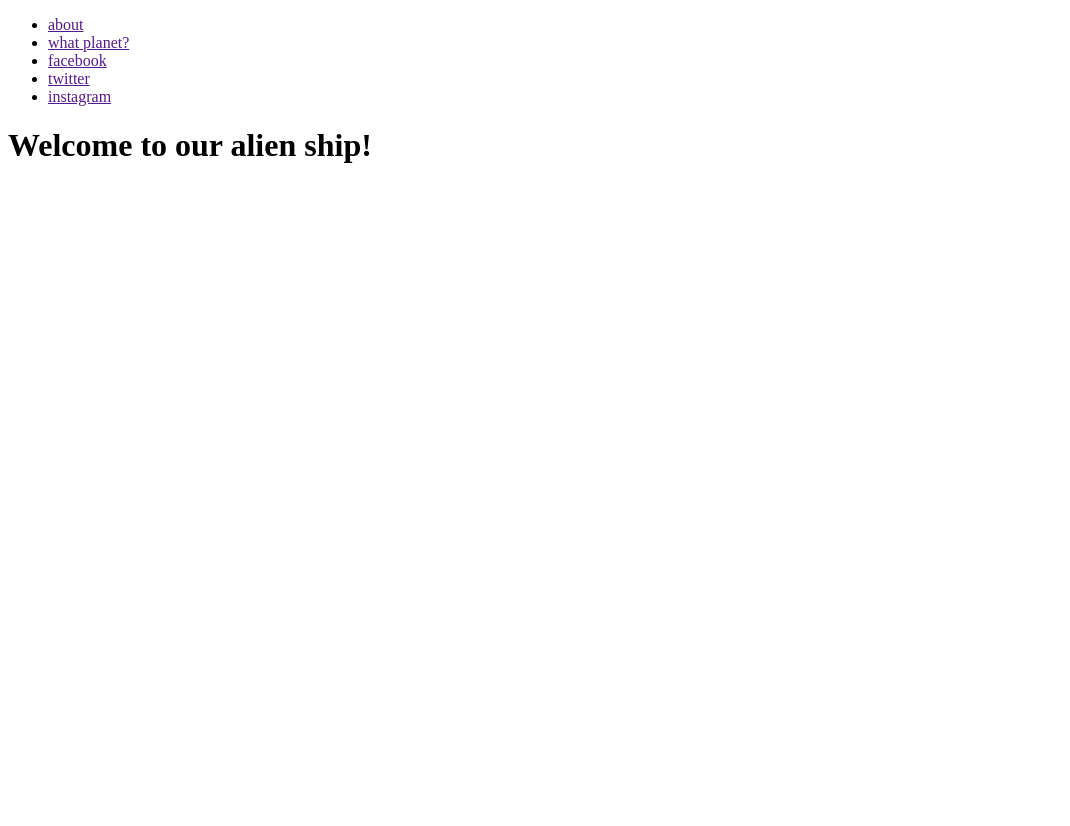
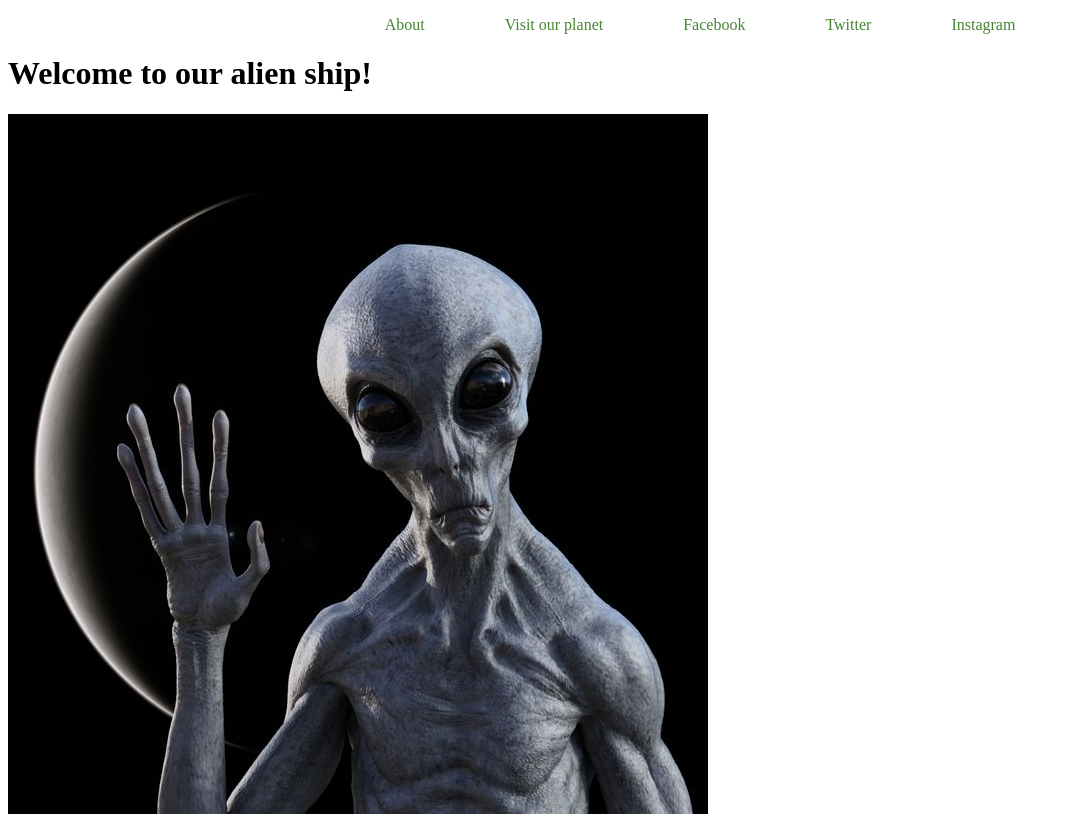
Before and after one commit to mattcosta617/alien_app, a plain HTML site: page index.html in a window 1280 px wide. Shown: the whole page, without its empty margins (0-1070 px from the left). Before the commit the page ends 800 px from the top, so only its background shows below. Drawn offline with Linux system fonts and the light colour scheme; files whose address does not match are found by name.

Commit message:
Marquis's playground added along with styling to navigation

```diff
--- a/app.js
+++ b/app.js
@@ -0,0 +1,9 @@
+for ( let i = 0; i < 20; i ++) {
+    if(i < 5) {
+        console.log("Hello!");
+    } else if(i < 10) {
+        console.log("Middle man");
+    } else if(i > 10){
+        console.log("All done");
+    }
+}
--- a/index.html
+++ b/index.html
@@ -12,17 +12,17 @@
     <header>
         <nav>
             <ul id="navigation">
-                <li id="about"><a href="">about</a></li>
-                <li><a href="">what planet?</a></li>
-                <li><a href="">facebook</a></li>
-                <li><a href="">twitter</a></li>
-                <li><a href="">instagram</a></li>
+                <li id="about"><a href="">About</a></li>
+                <li><a href="">Visit our planet</a></li>
+                <li><a href="https://www.facebook.com/">Facebook</a></li>
+                <li><a href="https://www.twitter.com/">Twitter</a></li>
+                <li><a href="https://www.instagram.com/">Instagram</a></li>
             </ul>
         </nav>
     </header>
     <h1>Welcome to our alien ship!</h1>
     <div class="images">
-        <img href="images/alien.jpg">
+        <img src="/Users/mathiascosta/Learning2/alien_app/images/alien.jpg">
 
     </div>
     <article id="a1">
--- a/styles.css
+++ b/styles.css
@@ -0,0 +1,28 @@
+a {
+    color: rgb(71, 133, 51);
+    text-decoration: none;
+}
+
+h1 {
+
+}
+
+body {
+    background: ;
+}
+
+.class {
+
+}
+
+#navigation {
+    list-style: none;
+    display: flex;
+    flex-direction: row;
+    justify-content: center;
+    color: rgb(71, 133, 51)
+}
+
+li {
+    padding-left: 80px;
+}
```
Also changed, not shown: planet/index.html (added, +1 -0 lines), planet/app.js (added), planet/styles.css (added).
